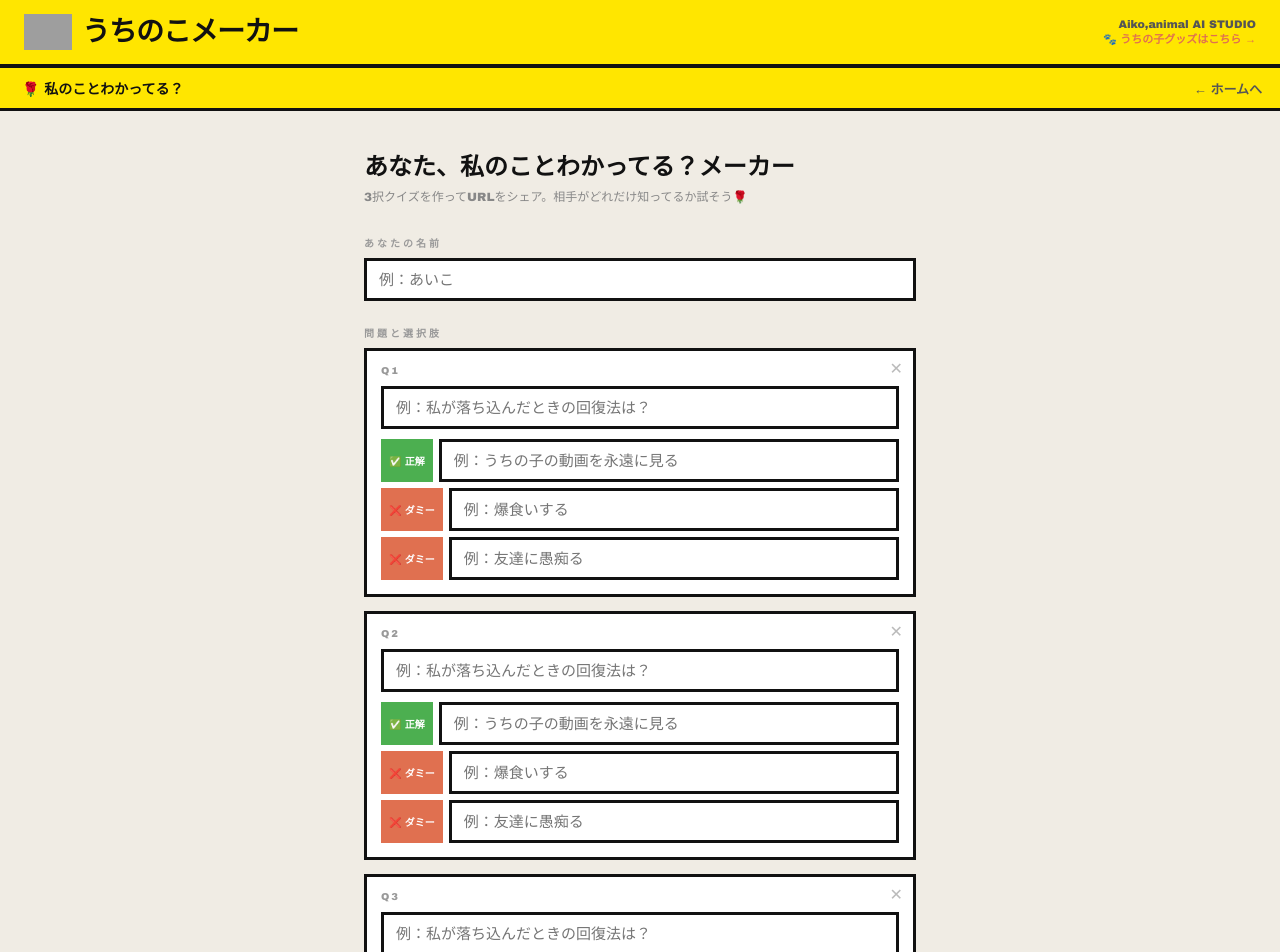
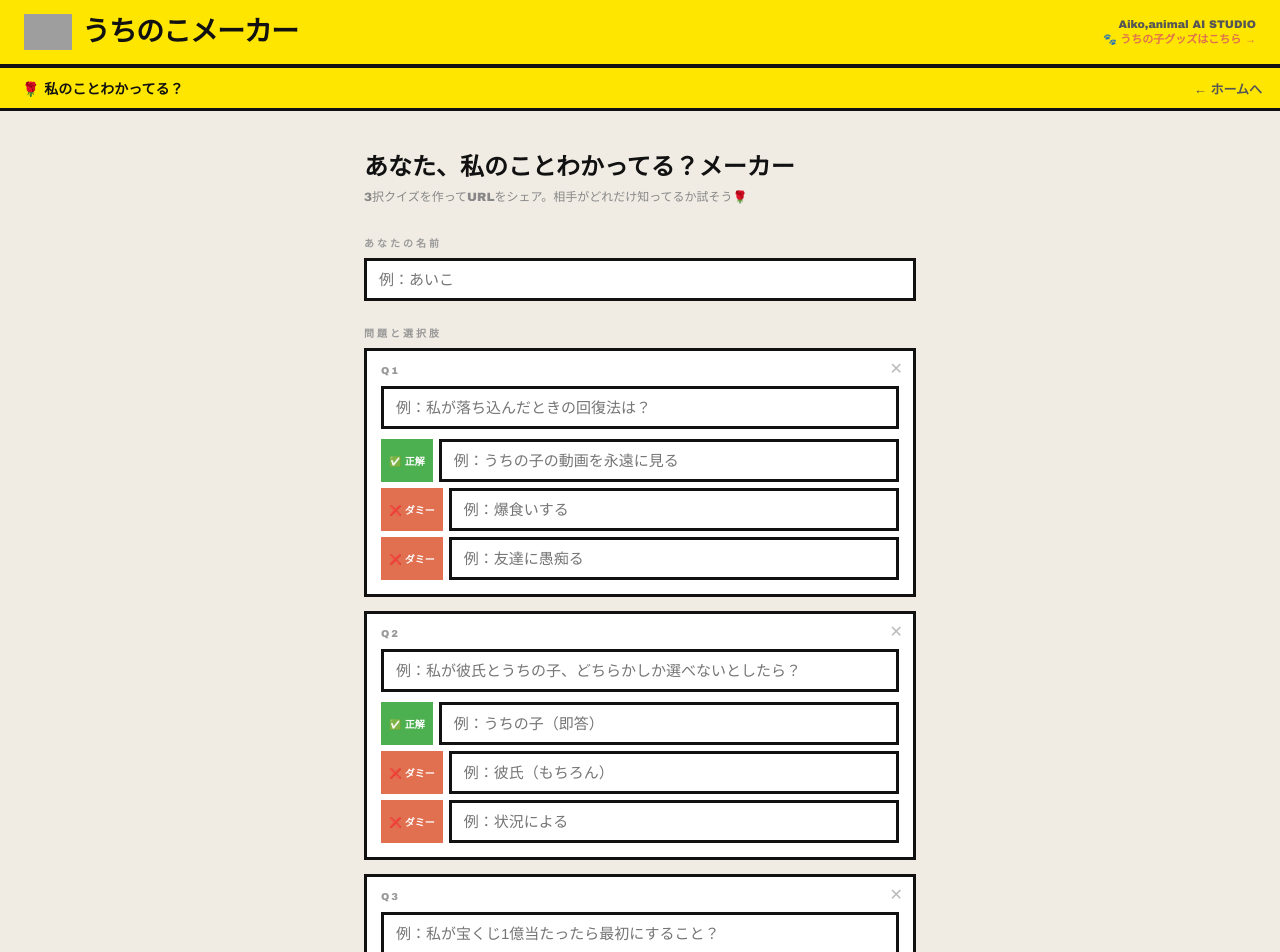
Before and after one commit to chie-chan/nanto-maker, a React (Vite) app in the folder nanto-maker/: page /quiz in a window 1280 px wide. Shown: the top 952 px of the page. Built offline with nearby package versions, Linux system fonts and the light colour scheme; grey boxes are pictures that could not be loaded.

Commit message:
クイズ：Q1〜Q3に個別のプレースホルダー例題を設定

```diff
--- a/nanto-maker/src/QuizPage.tsx
+++ b/nanto-maker/src/QuizPage.tsx
@@ -116,6 +116,14 @@ export default function QuizPage({ isMobile, dark, text, bg }: Props) {
   return <QuizCreator isMobile={isMobile} dark={dark} text={text} bg={bg} />;
 }
 
+// ── プレースホルダー例題 ────────────────────────────────────
+const PLACEHOLDERS = [
+  { q: "例：私が落ち込んだときの回復法は？",              a: "例：うちの子の動画を永遠に見る",    d1: "例：爆食いする",                    d2: "例：友達に愚痴る" },
+  { q: "例：私が彼氏とうちの子、どちらかしか選べないとしたら？", a: "例：うちの子（即答）",              d1: "例：彼氏（もちろん）",              d2: "例：状況による" },
+  { q: "例：私が宝くじ1億当たったら最初にすること？",      a: "例：うちの子専用のシェフを雇う",    d1: "例：ペット可物件を即買いして引越す", d2: "例：親に電話" },
+];
+const DEFAULT_PH = { q: "質問を入力してください", a: "正解の答え", d1: "ダミーの答え1", d2: "ダミーの答え2" };
+
 // ── 出題者画面 ──────────────────────────────────────────────
 function QuizCreator({ isMobile, dark, text, bg }: Props) {
   const navigate = useNavigate();
@@ -202,7 +210,8 @@ function QuizCreator({ isMobile, dark, text, bg }: Props) {
             <div style={{ fontSize: 10, fontWeight: 900, letterSpacing: 2, color: "#999", marginBottom: 10 }}>
               Q{i + 1}
             </div>
-            <input placeholder="例：私が落ち込んだときの回復法は？" value={item.q}
+            {(() => { const ph = PLACEHOLDERS[i] ?? DEFAULT_PH; return (<>
+            <input placeholder={ph.q} value={item.q}
               onChange={e => updateQ(i, "q", e.target.value)}
               style={{ ...inp(), marginBottom: 10 }} />
 
@@ -212,7 +221,7 @@ function QuizCreator({ isMobile, dark, text, bg }: Props) {
                 fontSize: 10, fontWeight: 900, padding: "4px 8px",
                 display: "flex", alignItems: "center", flexShrink: 0,
               }}>✅ 正解</div>
-              <input placeholder="例：うちの子の動画を永遠に見る" value={item.a}
+              <input placeholder={ph.a} value={item.a}
                 onChange={e => updateQ(i, "a", e.target.value)}
                 style={{ ...inp({ flex: 1 }) }} />
             </div>
@@ -223,7 +232,7 @@ function QuizCreator({ isMobile, dark, text, bg }: Props) {
                 fontSize: 10, fontWeight: 900, padding: "4px 8px",
                 display: "flex", alignItems: "center", flexShrink: 0,
               }}>❌ ダミー</div>
-              <input placeholder="例：爆食いする" value={item.d1}
+              <input placeholder={ph.d1} value={item.d1}
                 onChange={e => updateQ(i, "d1", e.target.value)}
                 style={{ ...inp({ flex: 1 }) }} />
             </div>
@@ -234,10 +243,11 @@ function QuizCreator({ isMobile, dark, text, bg }: Props) {
                 fontSize: 10, fontWeight: 900, padding: "4px 8px",
                 display: "flex", alignItems: "center", flexShrink: 0,
               }}>❌ ダミー</div>
-              <input placeholder="例：友達に愚痴る" value={item.d2}
+              <input placeholder={ph.d2} value={item.d2}
                 onChange={e => updateQ(i, "d2", e.target.value)}
                 style={{ ...inp({ flex: 1 }) }} />
             </div>
+            </>); })()}
 
             {questions.length > 1 && (
               <button onClick={() => removeQuestion(i)} style={{
```
